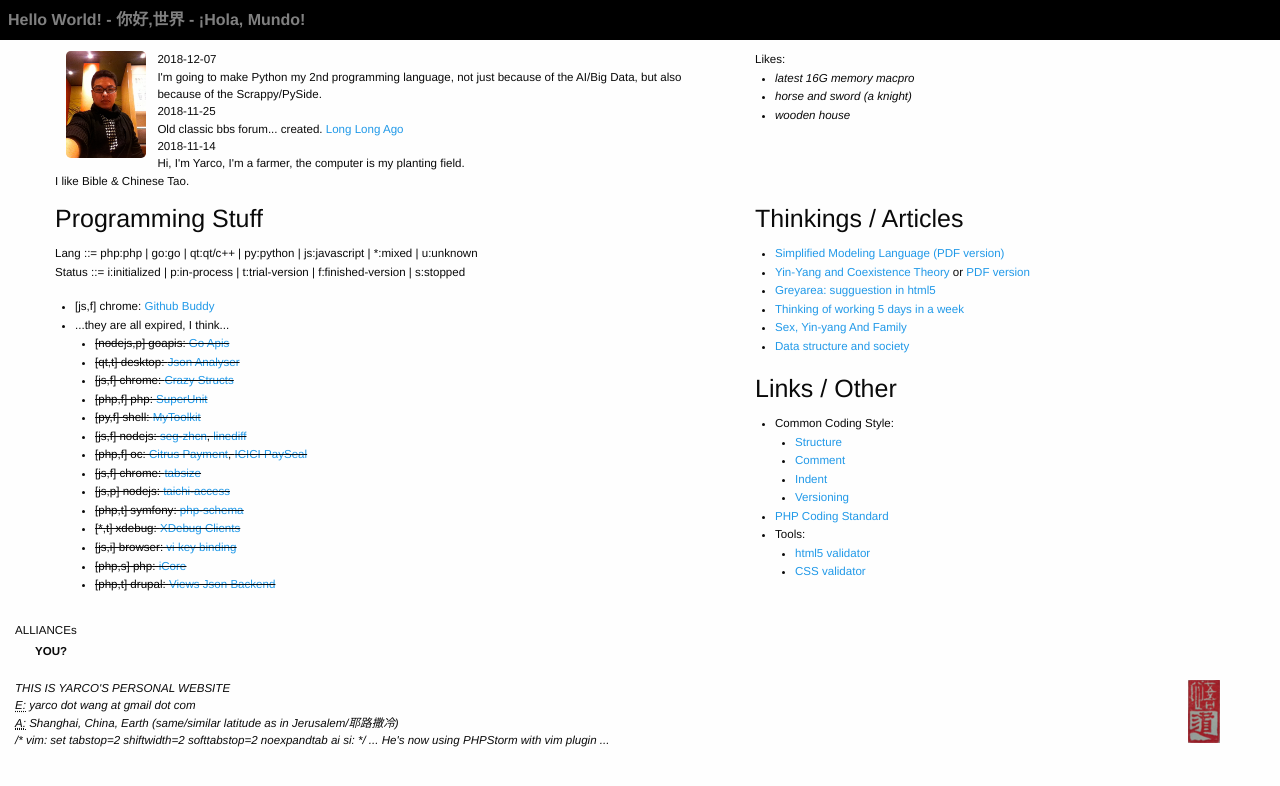
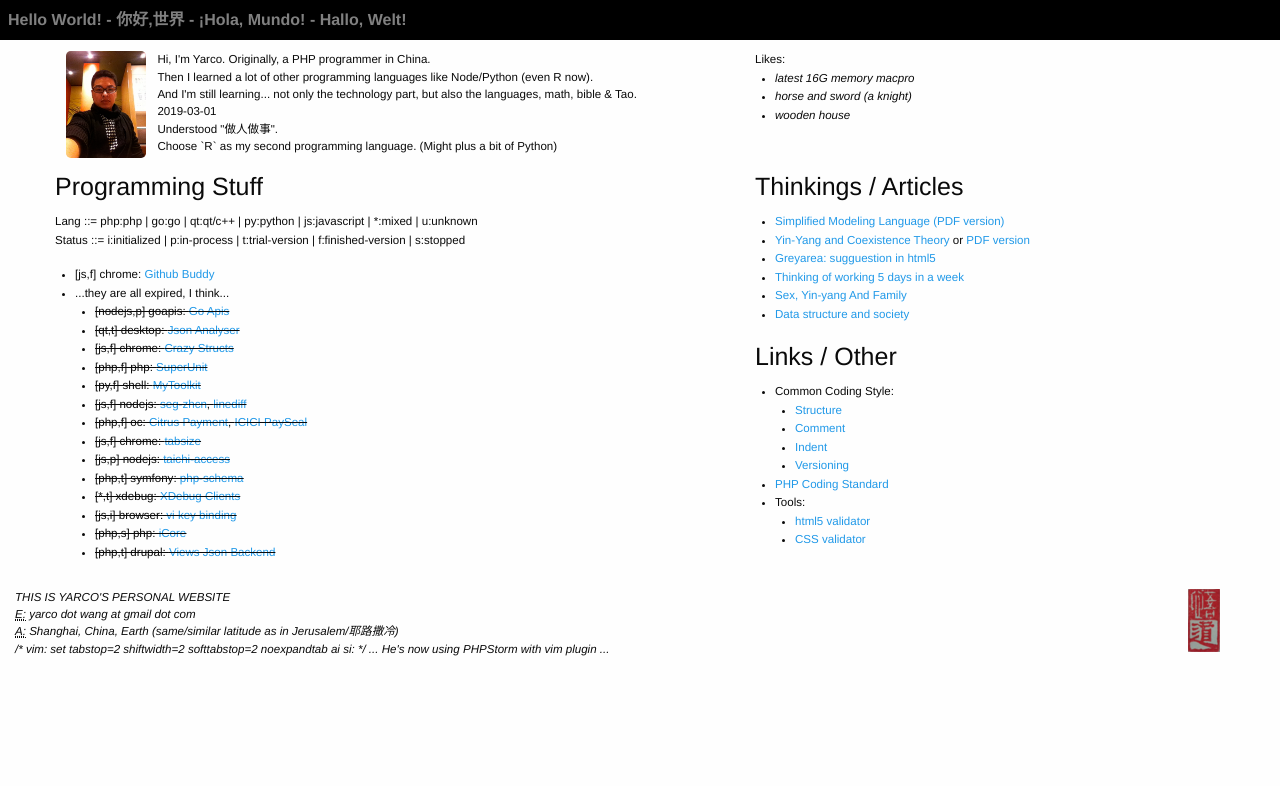
Before and after one commit to yarcowang/yarcowang.github.io, a Jekyll site: the page built from index.html, in a window 1280 px wide. Shown: the top 786 px of the page. Built offline with Jekyll 4.4.1, drawn with Linux system fonts in a browser that asks for light colours.

Commit message:
changed a bit

```diff
--- a/_includes/footer.html
+++ b/_includes/footer.html
@@ -1,15 +1,4 @@
 		<footer>
-			<div class="large-12 columns">
-				<ul>
-					<li>ALLIANCEs</li>
-					<li>
-						<ul class="clearfix quick-links">
-							<li>YOU?</li>
-						</ul>
-					</li>
-				</ul>
-			</div>
-
 			<div class="large-7 columns">
 				<address>
 					<span style="text-transform: uppercase">This is Yarco's personal website</span><br />
--- a/_includes/header.html
+++ b/_includes/header.html
@@ -5,12 +5,12 @@
     <meta http-equiv="x-ua-compatible" content="ie=edge">
     <meta name="viewport" content="width=device-width, initial-scale=1.0">
     <title>Hello World!!!</title>
-    <link rel="stylesheet" href="{{site.url}}css/foundation.css">
-    <link rel="stylesheet" href="{{site.url}}css/app.css">
+    <link rel="stylesheet" href="{{site.url}}/css/foundation.css">
+    <link rel="stylesheet" href="{{site.url}}/css/app.css">
   </head>
 	<body>
 		<div class="top-bar">
 			<div class="top-bar-title">
-				<a href="{{site.url}}">Hello World! - 你好,世界 - ¡Hola, Mundo!</a>
+				<a href="{{site.url}}">Hello World! - 你好,世界 - ¡Hola, Mundo! - Hallo, Welt!</a>
 			</div>
 		</div>
--- a/index.html
+++ b/index.html
@@ -4,13 +4,12 @@ layout: page
 		<div class="row">
 			<div class="large-7 columns">
 				<img src="files/myself.jpg" class="float-left" style="width:5rem;margin:0 .7rem 0;border-radius:.3rem" />
-				2018-12-07<br />
-				I'm going to make Python my 2nd programming language, not just because of the AI/Big Data, but also because of the Scrappy/PySide.<br />
-				2018-11-25<br />
-				Old classic bbs forum... created. <a href="https://bbs.bbish.net">Long Long Ago</a><br />
-				2018-11-14<br />
-				Hi, I'm Yarco, I'm a farmer, the computer is my planting field.<br />
-				I like Bible &amp; Chinese Tao.<br />
+				Hi, I'm Yarco. Originally, a PHP programmer in China.<br />
+				Then I learned a lot of other programming languages like Node/Python (even R now).<br />
+				And I'm still learning... not only the technology part, but also the languages, math, bible & Tao. <br />
+				2019-03-01<br />
+				Understood "做人做事".<br />
+				Choose `R` as my second programming language. (Might plus a bit of Python)<br />
 			</div>
 			<div class="large-5 columns">
 				Likes:
```
